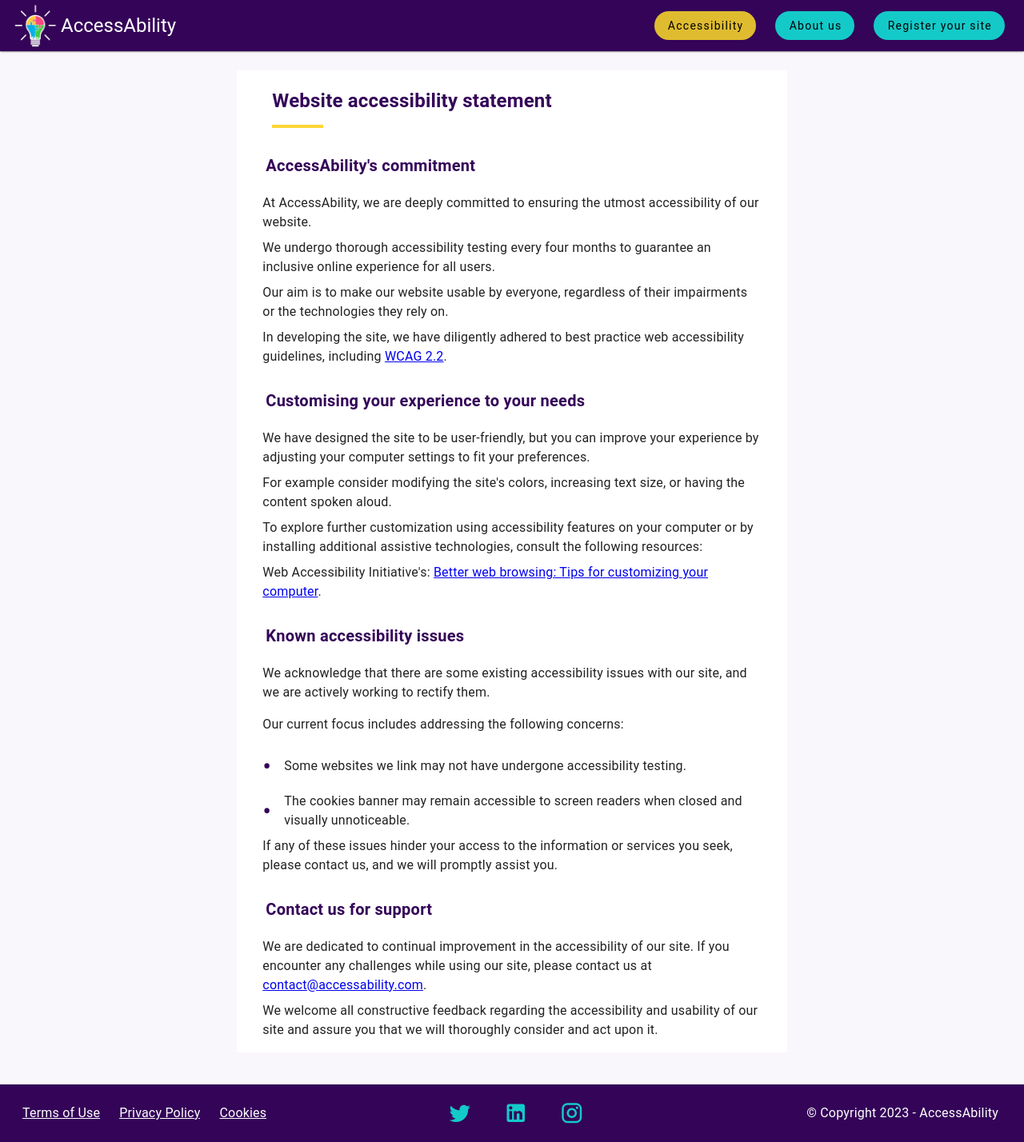
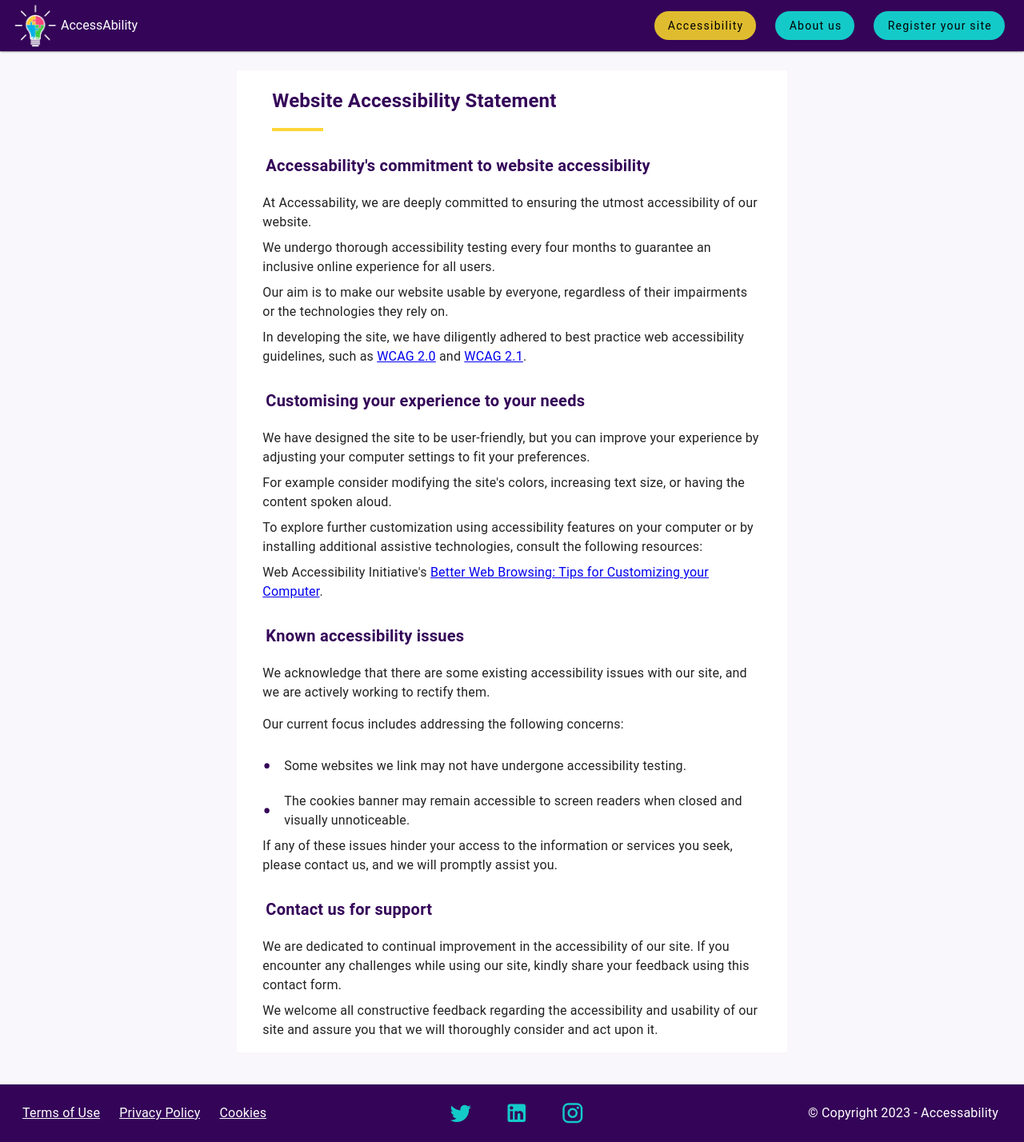
Before and after one commit to luisalvarez246/accessability, a Vue app in the folder frontend/: page /accessibility in a window 1280 px wide. Shown: the whole page at 80% size. Built offline with nearby package versions, Linux system fonts and the light colour scheme.

Commit message:
refixed carousel

```diff
--- a/frontend/src/layouts/default/AppBar.vue
+++ b/frontend/src/layouts/default/AppBar.vue
@@ -9,7 +9,7 @@
         'mx-4': true,
         'active-home': isHomeActive
       }" class="logo">
-        <v-img src="../../assets/images/logo.png" class="mr-1" width="56" alt="AccessAbility Logo"></v-img>
+        <v-img src="../../assets/images/logo.png" class="mr-1" width="56" alt="Accessability Logo"></v-img>
         <p class="textlogo">AccessAbility</p>
       </router-link>
 
@@ -76,10 +76,6 @@
   height: 3rem;
 }
 
-.textlogo {
-  font-size: 1.5rem;
-}
-
 .textlogo:hover {
   color: #FED636 !important;
   font-weight: 600 !important;
--- a/frontend/src/layouts/default/FooterBar.vue
+++ b/frontend/src/layouts/default/FooterBar.vue
@@ -31,7 +31,7 @@
     <v-row no-gutters>
       <v-col class="text-right pl-16 pr-4" cols="12">
         <span class="copyright">
-          © Copyright {{ new Date().getFullYear() }} - AccessAbility
+          © Copyright {{ new Date().getFullYear() }} - Accessability
         </span>
       </v-col>
     </v-row>
--- a/frontend/src/views/AccessibilityView.vue
+++ b/frontend/src/views/AccessibilityView.vue
@@ -2,17 +2,19 @@
   <div class="main-container py-6">
     <v-container class="accessibility-container">
       <v-card class="accessibility-card" variant="flat">
-        <h2 class="font-weight-bold text-navbar underline pl-5 py-5 mx-6">
-          Website accessibility statement
+        <h2
+          class="font-weight-bold text-navbar underline pl-5 py-5 mx-6"
+        >
+          Website Accessibility Statement
         </h2>
         <v-list>
           <v-list-item>
-            <v-list-item-title
-              class="font-weight-bold text-navbar text-h6 pl-5 py-4"
-              >AccessAbility's commitment</v-list-item-title
+            <v-list-item-title class="font-weight-bold text-navbar text-h6 pl-5 py-4"
+              >Accessability's commitment to website
+              accessibility</v-list-item-title
             >
             <v-list-item>
-              At AccessAbility, we are deeply committed to ensuring the utmost
+              At Accessability, we are deeply committed to ensuring the utmost
               accessibility of our website.
             </v-list-item>
             <v-list-item>
@@ -25,19 +27,25 @@
             </v-list-item>
             <v-list-item>
               In developing the site, we have diligently adhered to best
-              practice web accessibility guidelines, including
+              practice web accessibility guidelines, such as
               <a
-                href="https://www.w3.org/TR/WCAG22/"
+                href="https://www.w3.org/TR/WCAG20/"
                 aria-describedby="new-window-1"
                 rel="no-follow"
-                >WCAG 2.2</a
+                >WCAG 2.0</a
+              >
+              and
+              <a
+                href="https://www.w3.org/TR/WCAG21/"
+                aria-describedby="new-window-1"
+                rel="no-follow"
+                >WCAG 2.1</a
               >.
             </v-list-item>
           </v-list-item>
 
           <v-list-item>
-            <v-list-item-title
-              class="font-weight-bold text-navbar text-h6 pl-5 py-4"
+            <v-list-item-title class="font-weight-bold text-navbar text-h6 pl-5 py-4"
               >Customising your experience to your needs</v-list-item-title
             >
             <v-list-item>
@@ -55,19 +63,18 @@
               consult the following resources:
             </v-list-item>
             <v-list-item>
-              Web Accessibility Initiative's:
+              Web Accessibility Initiative's
               <a
                 href="https://www.w3.org/WAI/users/browsing"
                 aria-describedby="new-window-1"
                 rel="nofollow"
-                >Better web browsing: Tips for customizing your computer</a
+                >Better Web Browsing: Tips for Customizing your Computer</a
               >.
             </v-list-item>
           </v-list-item>
 
           <v-list-item>
-            <v-list-item-title
-              class="font-weight-bold text-navbar text-h6 pl-5 py-4"
+            <v-list-item-title class="font-weight-bold text-navbar text-h6 pl-5 py-4"
               >Known accessibility issues</v-list-item-title
             >
             <v-list-item>
@@ -78,8 +85,7 @@
               Our current focus includes addressing the following concerns:
             </v-list-item>
             <v-list-item class="custom-list-item">
-              Some websites we link may not have undergone accessibility
-              testing.
+              Some websites we link may not have undergone accessibility testing.
             </v-list-item>
             <v-list-item class="custom-list-item">
               The cookies banner may remain accessible to screen readers when
@@ -93,15 +99,13 @@
           </v-list-item>
 
           <v-list-item>
-            <v-list-item-title
-              class="font-weight-bold text-navbar text-h6 pl-5 py-4"
+            <v-list-item-title class="font-weight-bold text-navbar text-h6 pl-5 py-4"
               >Contact us for support</v-list-item-title
             >
             <v-list-item>
               We are dedicated to continual improvement in the accessibility of
               our site. If you encounter any challenges while using our site,
-              please contact us at
-              <a :href="'mailto:' + email">contact@accessability.com</a>.
+              kindly share your feedback using this contact form.
             </v-list-item>
             <v-list-item>
               We welcome all constructive feedback regarding the accessibility
@@ -115,10 +119,6 @@
   </div>
 </template>
 
-<script setup>
-const email = "contact@accessability.com";
-</script>
-
 <style scoped>
 .accessibility-container {
   max-width: 80ch;
@@ -130,8 +130,8 @@
 }
 
 h2.underline::after {
-  background: #fed636;
-  bottom: 0.25rem;
+  background: #FED636;
+  bottom: 0;
   content: "";
   display: block;
   height: 0.25rem;
--- a/frontend/src/views/CookiesView.vue
+++ b/frontend/src/views/CookiesView.vue
@@ -1,17 +1,18 @@
+<!-- eslint-disable vue/multi-word-component-names -->
+<script setup>
+const email = "contact@accessability.com";
+</script>
+
 <template>
   <div class="main-container py-6">
     <v-container class="cookie-policy-container">
       <v-card class="cookie-policy-card" variant="flat">
-        <h3 class="font-weight-bold text-navbar underline pl-5 py-6">
-          Cookies policy
-        </h3>
-        <v-card-item> Welcome to AccessAbility's Cookies policy!</v-card-item>
+        <h2 class="font-weight-bold text-navbar underline pl-5 py-6">Cookie Policy</h2>
+        <v-card-item> Welcome to Accessability's Cookie Policy!</v-card-item>
 
         <v-list>
           <v-list-item>
-            <v-list-item-title class="font-weight-bold text-navbar"
-              >1. What are cookies</v-list-item-title
-            >
+            <v-list-item-title class="font-weight-bold text-navbar">1. What are cookies</v-list-item-title>
             <v-list-item>
               Cookies are small files that are stored on your computer's hard
               drive. They help analyze web traffic and allow web applications to
@@ -20,9 +21,7 @@
           </v-list-item>
 
           <v-list-item>
-            <v-list-item-title class="font-weight-bold text-navbar"
-              >2. How we use cookies</v-list-item-title
-            >
+            <v-list-item-title class="font-weight-bold text-navbar">2. How we use cookies</v-list-item-title>
             <v-list-item>
               We use traffic log cookies to identify which pages are being used.
               This helps us analyze data about webpage traffic and improve our
@@ -31,9 +30,7 @@
           </v-list-item>
 
           <v-list-item>
-            <v-list-item-title class="font-weight-bold text-navbar"
-              >3. Types of cookies</v-list-item-title
-            >
+            <v-list-item-title class="font-weight-bold text-navbar">3. Types of cookies</v-list-item-title>
             <v-list-item>
               We use both session and persistent cookies. Session cookies are
               deleted when you close your browser, while persistent cookies
@@ -42,9 +39,7 @@
           </v-list-item>
 
           <v-list-item>
-            <v-list-item-title class="font-weight-bold text-navbar"
-              >4. Controlling cookies</v-list-item-title
-            >
+            <v-list-item-title class="font-weight-bold text-navbar">4. Controlling cookies</v-list-item-title>
             <v-list-item>
               You can choose to accept or decline cookies. Most web browsers
               automatically accept cookies, but you can usually modify your
@@ -53,9 +48,7 @@
           </v-list-item>
 
           <v-list-item>
-            <v-list-item-title class="font-weight-bold text-navbar"
-              >5. Third-party cookies</v-list-item-title
-            >
+            <v-list-item-title class="font-weight-bold text-navbar">5. Third-party cookies</v-list-item-title>
             <v-list-item>
               Our website may use third-party services that employ cookies. We
               have no control over these cookies.
@@ -63,9 +56,7 @@
           </v-list-item>
 
           <v-list-item>
-            <v-list-item-title class="font-weight-bold text-navbar"
-              >6. Links to other websites</v-list-item-title
-            >
+            <v-list-item-title class="font-weight-bold text-navbar">6. Links to other websites</v-list-item-title>
             <v-list-item>
               Our website may contain links to other websites. Once you use
               these links to leave our site, we do not have control over that
@@ -76,12 +67,10 @@
           </v-list-item>
 
           <v-list-item>
-            <v-list-item-title class="font-weight-bold text-navbar"
-              >7. Contact information</v-list-item-title
-            >
+            <v-list-item-title class="font-weight-bold text-navbar">7. Contact information</v-list-item-title>
             <v-list-item>
-              For any questions regarding our Cookies policy, please contact us
-              at <a :href="'mailto:' + email">contact@accessability.com</a>.
+              For any questions regarding our Cookie Policy, please contact us
+              at <a :href="'mailto:' + email">[contact@accessability.com]</a>.
             </v-list-item>
           </v-list-item>
         </v-list>
@@ -90,27 +79,18 @@
   </div>
 </template>
 
-<script setup>
-const email = "contact@accessability.com";
-</script>
-
 <style scoped>
 .cookie-policy-container {
   max-width: 80ch;
   letter-spacing: 0.0125rem;
 }
-
 .underline {
   position: relative;
 }
 
-h3 {
-  font-size: 1.5rem;
-}
-
-h3.underline::after {
-  background: #fed636;
-  bottom: 0.25rem;
+h2.underline::after {
+  background: #FED636;
+  bottom: 0;
   content: "";
   display: block;
   height: 0.25rem;
--- a/frontend/src/views/PrivacyPolicyView.vue
+++ b/frontend/src/views/PrivacyPolicyView.vue
@@ -1,22 +1,22 @@
+<script setup>
+const email = "contact@accessability.com";
+</script>
+
 <template>
   <div class="main-container pl-5 py-6">
     <v-container class="privacy-policy-container">
       <v-card class="privacy-policy-card" variant="flat">
-        <h3 class="font-weight-bold text-navbar underline pl-5 py-6">
-          Privacy policy
-        </h3>
-        <v-card-item>Welcome to AccessAbility's Privacy policy!</v-card-item>
+        <h2 class="font-weight-bold text-navbar underline pl-5 py-6">Privacy Policy</h2>
+        <v-card-item>Welcome to Accessability's Privacy Policy!</v-card-item>
         <v-card-item>
-          At AccessAbility, we are committed to protecting your privacy. This
-          page outlines how we collect, use, and protect your personal
+          At Accessability, we are committed to protecting your privacy. This
+          Privacy Policy outlines how we collect, use, and protect your personal
           information when you use our website.
         </v-card-item>
 
         <v-list>
           <v-list-item>
-            <v-list-item-title class="font-weight-bold text-navbar"
-              >1. Information we collect</v-list-item-title
-            >
+            <v-list-item-title class="font-weight-bold text-navbar">1. Information we collect</v-list-item-title>
             <v-list-item>
               We may collect personal information, such as your name, email
               address, and location, when you use our website.
@@ -24,9 +24,7 @@
           </v-list-item>
 
           <v-list-item>
-            <v-list-item-title class="font-weight-bold text-navbar"
-              >2. How we use your information</v-list-item-title
-            >
+            <v-list-item-title class="font-weight-bold text-navbar">2. How we use your information:</v-list-item-title>
             <v-list-item>
               We use your information to provide and improve our services,
               customize your experience, and send periodic emails.
@@ -34,8 +32,7 @@
           </v-list-item>
 
           <v-list-item>
-            <v-list-item-title class="font-weight-bold text-navbar"
-              >3. Security
+            <v-list-item-title class="font-weight-bold text-navbar">3. Security
             </v-list-item-title>
             <v-list-item>
               We are committed to ensuring that your information is secure. We
@@ -46,9 +43,7 @@
           </v-list-item>
 
           <v-list-item>
-            <v-list-item-title class="font-weight-bold text-navbar"
-              >4. Cookies</v-list-item-title
-            >
+            <v-list-item-title class="font-weight-bold text-navbar">4. Cookies</v-list-item-title>
             <v-list-item>
               Our website uses cookies to analyze browsing preferences. You can
               choose to accept or decline cookies.
@@ -56,9 +51,7 @@
           </v-list-item>
 
           <v-list-item>
-            <v-list-item-title class="font-weight-bold text-navbar"
-              >5. Third-party links</v-list-item-title
-            >
+            <v-list-item-title class="font-weight-bold text-navbar">5. Third-party links</v-list-item-title>
             <v-list-item>
               Our website may contain links to other websites. We have no
               control over the content and privacy practices of these sites.
@@ -66,35 +59,29 @@
           </v-list-item>
 
           <v-list-item>
-            <v-list-item-title class="font-weight-bold text-navbar"
-              >6. Data retention</v-list-item-title
-            >
+            <v-list-item-title class="font-weight-bold text-navbar">6. Data retention</v-list-item-title>
             <v-list-item>
               We retain your personal information for as long as necessary to
-              fulfill the purposes outlined in this Privacy policy unless a
+              fulfill the purposes outlined in this Privacy Policy unless a
               longer retention period is required by law.
             </v-list-item>
           </v-list-item>
 
           <v-list-item>
-            <v-list-item-title class="font-weight-bold text-navbar"
-              >7. Changes to the Privacy policy</v-list-item-title
-            >
+            <v-list-item-title class="font-weight-bold text-navbar">7. Changes to the Privacy Policy</v-list-item-title>
             <v-list-item>
-              We may update this Privacy policy from time to time. Please review
+              We may update this Privacy Policy from time to time. Please review
               this page periodically to ensure you are familiar with any
               changes.
             </v-list-item>
           </v-list-item>
 
           <v-list-item>
-            <v-list-item-title class="font-weight-bold text-navbar"
-              >8. Contact information</v-list-item-title
-            >
+            <v-list-item-title class="font-weight-bold text-navbar">8. Contact Information</v-list-item-title>
             <v-list-item>
-              For any questions regarding our Privacy policy, please contact us
+              For any questions regarding our Privacy Policy, please contact us
               at
-              <a :href="'mailto:' + email">contact@accessability.com</a>.
+              <a :href="'mailto:' + email">[contact@accessability.com]</a>.
             </v-list-item>
           </v-list-item>
         </v-list>
@@ -103,27 +90,18 @@
   </div>
 </template>
 
-<script setup>
-const email = "contact@accessability.com";
-</script>
-
 <style scoped>
 .privacy-policy-container {
   max-width: 80ch;
   letter-spacing: 0.0125rem;
 }
-
 .underline {
   position: relative;
 }
 
-h3 {
-  font-size: 1.5rem;
-}
-
-h3.underline::after {
-  background: #fed636;
-  bottom: 0.25rem;
+h2.underline::after {
+  background: #FED636;
+  bottom: 0;
   content: "";
   display: block;
   height: 0.25rem;
--- a/frontend/src/views/TermsOfUseView.vue
+++ b/frontend/src/views/TermsOfUseView.vue
@@ -1,35 +1,33 @@
+<script setup>
+const email = "contact@accessability.com";
+</script>
+
 <template>
-  <main-container class="main-container py-6">
+  <div class="main-container py-6">
     <v-container class="terms-use-container">
       <v-card class="privacy-policy-card" variant="flat">
-        <h3 class="font-weight-bold text-navbar underline pl-5 py-6">
-          Terms of use
-        </h3>
+        <h2 class="font-weight-bold text-navbar underline pl-5 py-6">Terms of Use</h2>
         <v-card-item> Welcome to AccessAbility!</v-card-item>
 
         <v-card-item>
           By accessing and using the AccessAbility website, you agree to comply
           with and be bound by the following terms and conditions of use. If you
           disagree with any part of these terms, please do not use our
-          website.</v-card-item
-        >
+          website.</v-card-item>
 
         <v-list>
           <v-list-item>
-            <v-list-item-title class="font-weight-bold text-navbar"
-              >1. Acceptance of terms</v-list-item-title
-            >
+            <v-list-item-title class="font-weight-bold text-navbar">1. Acceptance of Terms</v-list-item-title>
             <v-list-item>
               By using our website, you agree to be legally bound by these Terms
-              of use. If you do not agree to these terms, please do not use our
+              of Use. If you do not agree to these terms, please do not use our
               website.
             </v-list-item>
           </v-list-item>
 
           <v-list-item>
             <v-list-item-title class="font-weight-bold text-navbar">
-              2. Use of the website</v-list-item-title
-            >
+              2. Use of the website</v-list-item-title>
 
             <v-list-item>
               The content of the pages of this website is for your general
@@ -43,9 +41,7 @@
           </v-list-item>
 
           <v-list-item>
-            <v-list-item-title class="font-weight-bold text-navbar"
-              >3. User responsibilities</v-list-item-title
-            >
+            <v-list-item-title class="font-weight-bold text-navbar">3. User responsibilities</v-list-item-title>
 
             <v-list-item>
               You are responsible for ensuring that any information or services
@@ -59,9 +55,7 @@
           </v-list-item>
 
           <v-list-item>
-            <v-list-item-title class="font-weight-bold text-navbar"
-              >4. Intellectual property</v-list-item-title
-            >
+            <v-list-item-title class="font-weight-bold text-navbar">4. Intellectual property</v-list-item-title>
 
             <v-list-item>
               This website contains material which is owned by or licensed to
@@ -75,9 +69,7 @@
           </v-list-item>
 
           <v-list-item>
-            <v-list-item-title class="font-weight-bold text-navbar"
-              >5. Limitation of liability</v-list-item-title
-            >
+            <v-list-item-title class="font-weight-bold text-navbar">5. Limitation of liability</v-list-item-title>
 
             <v-list-item>
               Your use of any information or materials on this website is
@@ -86,14 +78,14 @@
           </v-list-item>
 
           <v-list-item>
-            <v-list-item-title class="font-weight-bold text-navbar"
-              >6. User conduct</v-list-item-title
-            >
+            <v-list-item-title class="font-weight-bold text-navbar">6. User conduct</v-list-item-title>
             <v-list-item>
               You agree to use the website in accordance with all applicable
               laws and regulations.
             </v-list-item>
-            <v-list-item> You also agree not to: </v-list-item>
+                <v-list-item>
+              You also agree not to:
+            </v-list-item>
 
             <v-list-item class="custom-list-item">
               Use the website for any unlawful purpose.
@@ -110,76 +102,61 @@
           </v-list-item>
 
           <v-list-item>
-            <v-list-item-title class="font-weight-bold text-navbar"
-              >7. Termination of access</v-list-item-title
-            >
+            <v-list-item-title class="font-weight-bold text-navbar">7. Termination of access</v-list-item-title>
 
             <v-list-item>
-              AccessAbility reserves the right to terminate or restrict access
+              Accessibility reserves the right to terminate or restrict access
               to the website for any reason, without notice.
             </v-list-item>
           </v-list-item>
 
           <v-list-item>
-            <v-list-item-title class="font-weight-bold text-navbar"
-              >8. Privacy policy</v-list-item-title
-            >
+            <v-list-item-title class="font-weight-bold text-navbar">8. Privacy Policy</v-list-item-title>
 
             <v-list-item>
-              Please review our Privacy policy to understand our practices
+              Please review our Privacy Policy to understand our practices
               regarding personal information.
             </v-list-item>
           </v-list-item>
 
           <v-list-item>
-            <v-list-item-title class="font-weight-bold text-navbar"
-              >8. Changes to terms
+            <v-list-item-title class="font-weight-bold text-navbar">8. Changes to Terms
             </v-list-item-title>
 
             <v-list-item>
-              AccessAbility reserves the right to change these terms at any time
+              Accessability reserves the right to change these terms at any time
               by updating this page. You should check this page periodically to
               ensure that you are aware of any changes.
             </v-list-item>
           </v-list-item>
 
           <v-list-item>
-            <v-list-item-title class="font-weight-bold text-navbar"
-              >9. Contact information
+            <v-list-item-title class="font-weight-bold text-navbar">9. Contact information
             </v-list-item-title>
 
             <v-list-item>
               For any questions regarding these terms, please contact us at
-              <a :href="'mailto:' + email">contact@accessability.com</a>.
+              <a :href="'mailto:' + email">[contact@accessability.com]</a>.
             </v-list-item>
           </v-list-item>
         </v-list>
       </v-card>
     </v-container>
-  </main-container>
+  </div>
 </template>
-
-<script setup>
-const email = "contact@accessability.com";
-</script>
 
 <style scoped>
 .terms-use-container {
   max-width: 80ch;
-  letter-spacing: 0.0125rem;
+letter-spacing: 0.0125rem;
 }
-
 .underline {
   position: relative;
 }
 
-h3 {
-  font-size: 1.5rem;
-}
-
-h3.underline::after {
-  background: #fed636;
-  bottom: 0.25rem;
+h2.underline::after {
+  background: #FED636;
+  bottom: 0;
   content: "";
   display: block;
   height: 0.25rem;
@@ -187,7 +164,6 @@
   position: absolute;
   width: 4rem;
 }
-
 .custom-list-item::before {
   content: "•";
   margin-right: 1rem;
```
Also changed, not shown: frontend/src/views/HomeView.vue (+95 -26 lines).
